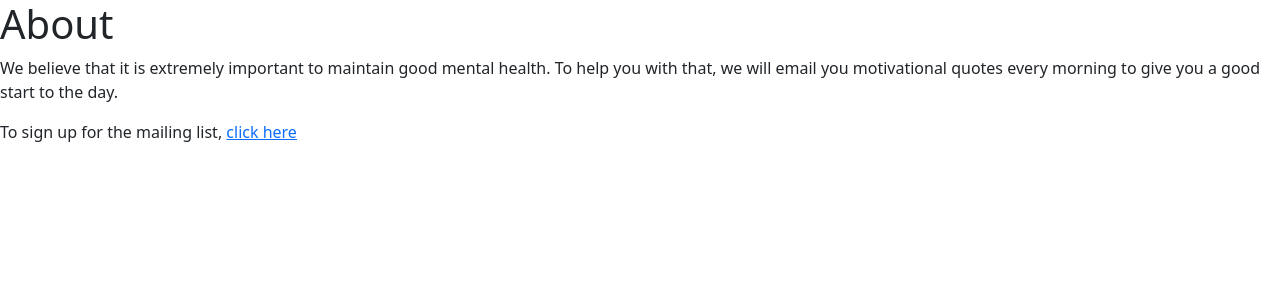
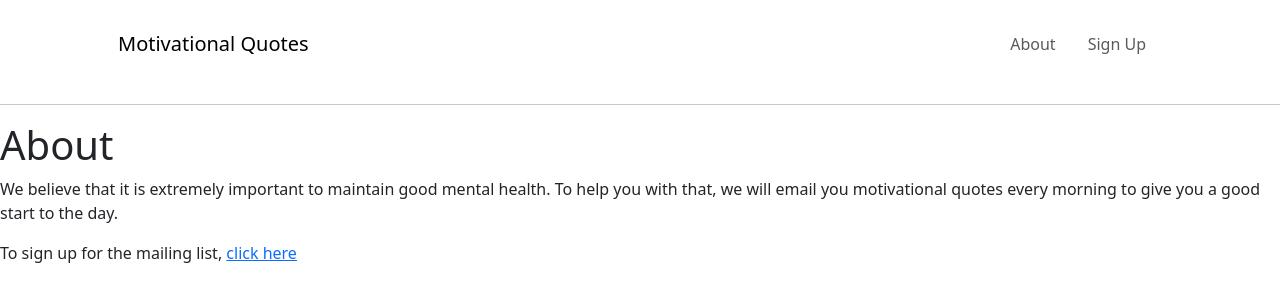
Before and after one commit to rrrraghav/motivational-quotes, a Flask app: page /about in a window 1280 px wide. Shown: the top 302 px of the page. Run offline with Flask 3, Linux system fonts and the light colour scheme; parts of the project's set-up code (start-up, migrations or seed data) failed here and were passed over; some libraries are stand-ins or nearby versions.

Commit message:
base.html

```diff
--- a/templates/base.html
+++ b/templates/base.html
@@ -5,8 +5,25 @@
     <title>{% block title %}{% endblock %}</title>
     <link href="https://cdn.jsdelivr.net/npm/bootstrap@5.3.0/dist/css/bootstrap.min.css" rel="stylesheet"
           integrity="sha384-9ndCyUaIbzAi2FUVXJi0CjmCapSmO7SnpJef0486qhLnuZ2cdeRhO02iuK6FUUVM" crossorigin="anonymous">
+    <link rel="stylesheet" href="./static/css/styles.css">
 </head>
 <body>
-  {% block content %}{% endblock %}
+    <nav class="navbar navbar-expand-lg navbar-light" id="mainNav">
+        <div class="container px-4 px-lg-5">
+            <a class="navbar-brand" href="{{ url_for('home') }}">Motivational Quotes</a>
+            <button class="navbar-toggler" type="button" data-bs-toggle="collapse" data-bs-target="#navbarResponsive" aria-controls="navbarResponsive" aria-expanded="false" aria-label="Toggle navigation">
+                Menu
+                <i class="fas fa-bars"></i>
+            </button>
+            <div class="collapse navbar-collapse" id="navbarResponsive">
+                <ul class="navbar-nav ms-auto py-4 py-lg-0">
+                    <li class="nav-item"><a class="nav-link px-lg-3 py-3 py-lg-4" href="{{ url_for('about') }}">About</a></li>
+                    <li class="nav-item"><a class="nav-link px-lg-3 py-3 py-lg-4" href="{{ url_for('mailing_list') }}">Sign Up</a></li>
+                </ul>
+            </div>
+        </div>
+    </nav>
+    <hr>
+    {% block content %}{% endblock %}
 </body>
 </html>
```
